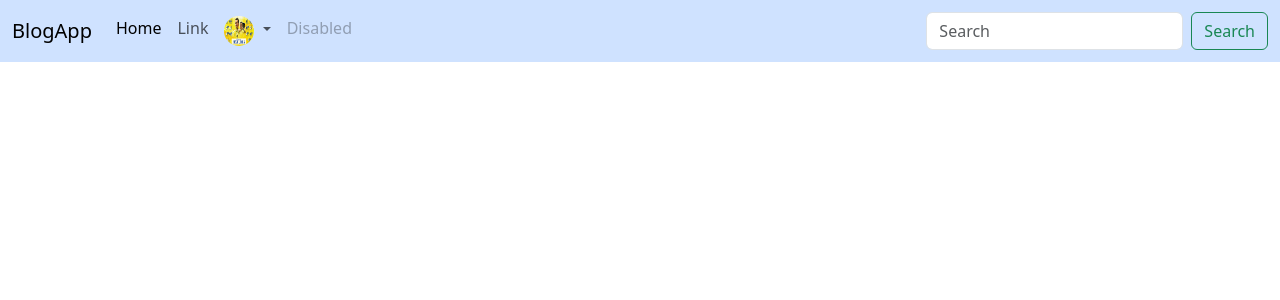
After one commit to Jayesh-cj/Blog, a Django app: template templates/header.html in a window 1280 px wide. The commit adds this page. Shown: the top 300 px of the page. Run offline with Django 5.2, Linux system fonts and the light colour scheme; the template is opened without the code that fills it: most values are stand-ins (such as "Sample title", 1, 10 or a date in 2020); data that the repository does not hold is empty.

Commit message:
Frola editor bugs fixed, header page added with templated inheritance

```diff
--- a/blogApp/urls.py
+++ b/blogApp/urls.py
@@ -17,10 +17,17 @@ Including another URLconf
 from django.contrib import admin
 from django.urls import path, include
 from froala_editor import views
+from django.conf import settings
+from django.conf.urls.static import static
+
 
 urlpatterns = [
     path('admin/', admin.site.urls),
-    path('blogs/', include('blogs.urls')),
+    path('', include('blogs.urls')),
 
     path('frola_editor/', include('froala_editor.urls'))
 ]
+
+
+if settings.DEBUG:
+    urlpatterns += static(settings.MEDIA_URL, document_root=settings.MEDIA_ROOT)
--- a/blogs/models.py
+++ b/blogs/models.py
@@ -17,7 +17,7 @@ class Blog(models.Model):
     content = FroalaField()
     category = models.ForeignKey(Category, on_delete=models.CASCADE)
     user = models.ForeignKey(User, on_delete=models.CASCADE, related_name='user')
-    image = models.ImageField(upload_to='files/blogs')
+    image = models.ImageField(upload_to='files/blogs', null=True, blank=True)
     created_at = models.DateField(auto_now_add=True)
     updated_at = models.DateField(auto_now=True)
 
--- a/blogs/urls.py
+++ b/blogs/urls.py
@@ -3,5 +3,6 @@ from blogs import views
 
 
 urlpatterns = [
+    path('', views.home, name='home'),
     path('blog/<int:id>/', views.get_blog, name='blog')
 ]
--- a/blogs/views.py
+++ b/blogs/views.py
@@ -2,6 +2,9 @@ from django.shortcuts import render
 from .models import *
 
 # Create your views here.
+
+def home(request):
+    return render(request, 'home.html')
 
 # Get  blog details
 def get_blog(request, id):
--- /dev/null
+++ b/templates/header.html
@@ -0,0 +1,58 @@
+<!DOCTYPE html>
+<html lang="en">
+<head>
+    <meta charset="UTF-8">
+    <meta name="viewport" content="width=device-width, initial-scale=1.0">
+    <title>BlogApp | {{blog.title}}</title>
+
+    <!-- include bootstrap css -->
+    <link href="https://cdn.jsdelivr.net/npm/bootstrap@5.3.3/dist/css/bootstrap.min.css" rel="stylesheet" integrity="sha384-QWTKZyjpPEjISv5WaRU9OFeRpok6YctnYmDr5pNlyT2bRjXh0JMhjY6hW+ALEwIH" crossorigin="anonymous">
+
+</head>
+<body>
+
+    <nav class="navbar navbar-expand-lg bg-primary-subtle">
+        <div class="container-fluid">
+          <a class="navbar-brand" href="{% url 'home' %}">BlogApp</a>
+          <button class="navbar-toggler" type="button" data-bs-toggle="collapse" data-bs-target="#navbarSupportedContent" aria-controls="navbarSupportedContent" aria-expanded="false" aria-label="Toggle navigation">
+            <span class="navbar-toggler-icon"></span>
+          </button>
+          <div class="collapse navbar-collapse" id="navbarSupportedContent">
+            <ul class="navbar-nav me-auto mb-2 mb-lg-0">
+              <li class="nav-item">
+                <a class="nav-link active" aria-current="page" href="{% url 'home' %}">Home</a>
+              </li>
+              <li class="nav-item">
+                <a class="nav-link" href="#">Link</a>
+              </li>
+              <li class="nav-item dropdown">
+                <a class="nav-link dropdown-toggle" href="#" role="button" data-bs-toggle="dropdown" aria-expanded="false">
+                    <img src="../media/files/blogs/KBFC-S11-FIXTURE-1-01.jpeg-1536x864.jpg" style="width: 30px; height: 30px;" class="rounded-circle" alt="...">
+                </a>
+                <ul class="dropdown-menu">
+                  <li><a class="dropdown-item" href="#">Action</a></li>
+                  <li><a class="dropdown-item" href="#">Another action</a></li>
+                  <li><hr class="dropdown-divider"></li>
+                  <li><a class="dropdown-item" href="#">Something else here</a></li>
+                </ul>
+              </li>
+              <li class="nav-item">
+                <a class="nav-link disabled" aria-disabled="true">Disabled</a>
+              </li>
+            </ul>
+            <form class="d-flex" role="search">
+              <input class="form-control me-2" type="search" placeholder="Search" aria-label="Search">
+              <button class="btn btn-outline-success" type="submit">Search</button>
+            </form>
+          </div>
+        </div>
+    </nav>
+
+    {% block content %}
+
+    {% endblock content %}
+
+    <!-- inlude bootstrap js -->
+    <script src="https://cdn.jsdelivr.net/npm/bootstrap@5.3.3/dist/js/bootstrap.bundle.min.js" integrity="sha384-YvpcrYf0tY3lHB60NNkmXc5s9fDVZLESaAA55NDzOxhy9GkcIdslK1eN7N6jIeHz" crossorigin="anonymous"></script>
+</body>
+</html>
--- /dev/null
+++ b/templates/home.html
@@ -0,0 +1 @@
+{% extends "header.html" %}
```
Also changed, not shown: blogApp/settings.py (+7 -0 lines), templates/blog.html (+9 -11 lines), blogs/migrations/0004_alter_blog_image.py (added), blogs/migrations/0005_alter_blog_image.py (added), files/blogs/Jesus-Jimenez-02-1024x647.jpg (deleted), media/files/blogs/KBFC-S11-FIXTURE-1-01.jpeg-1536x864.jpg (added), media/uploads/froala_editor/images/1725520654192.png (added), 2 other files.
